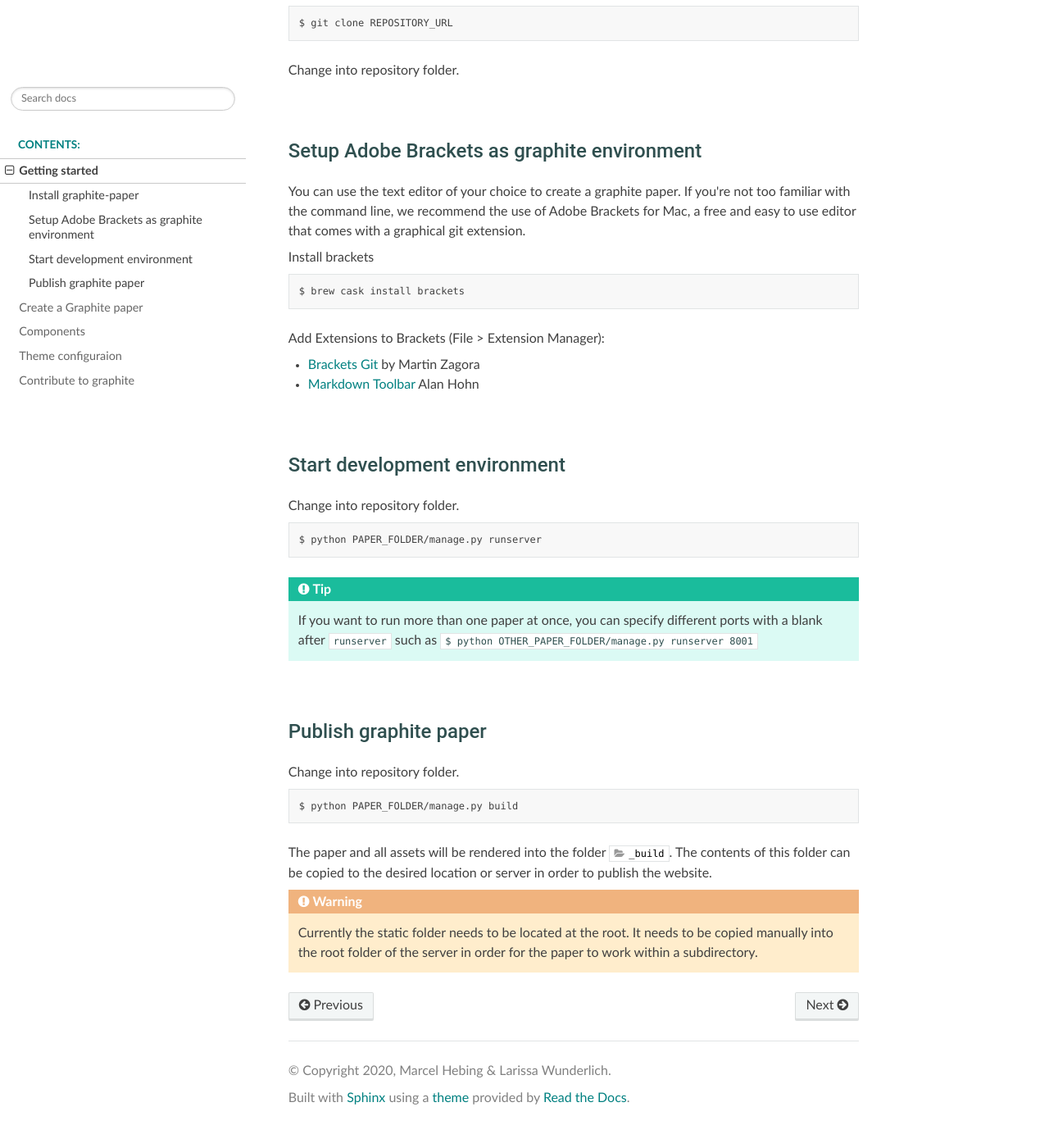
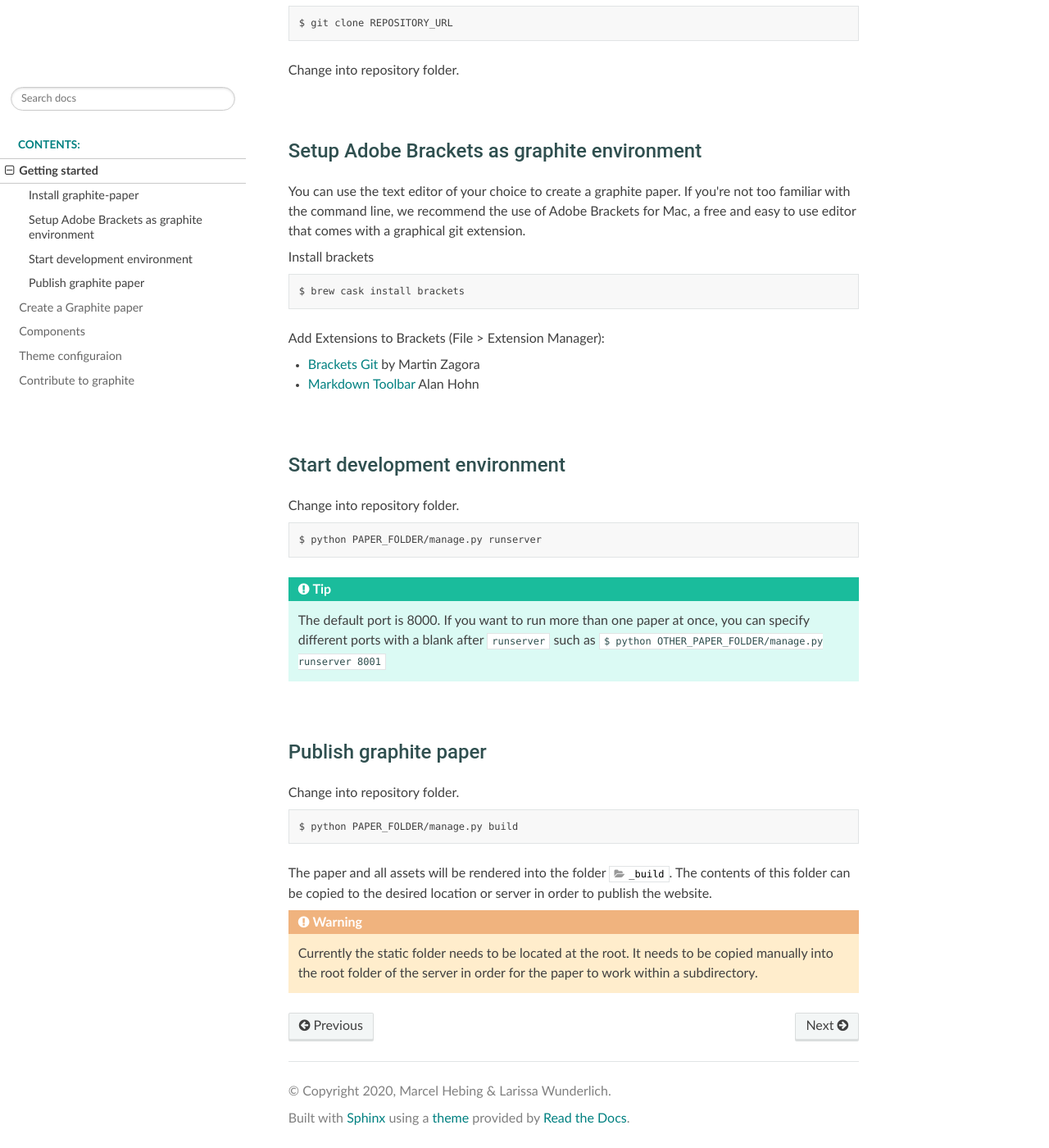
Before and after one commit to impactdistillery/graphite-paper, a Sphinx documentation site: the page built from docs/pages/getting-started.rst, in a window 1280 px wide and 1400 px high, scrolled down 783 px. Shown: the whole window at 82% size. Built offline with Sphinx 7.4.7 and the Read the Docs theme 2.0.0, drawn with Linux system fonts in a browser that asks for light colours; before the commit the page ends 2158 px from its top, so only the background shows below that.

```diff
--- a/docs/conf.py
+++ b/docs/conf.py
@@ -34,8 +34,8 @@ release = '2021'
 extensions = [
     'sphinx_rtd_theme',
 #    'sphinx.ext.viewcode',
-    'sphinx.ext.todo',
-    'sphinx_copybutton',
+#    'sphinx.ext.todo',
+#    'sphinx_copybutton',
 ]
 
 # Add any paths that contain templates here, relative to this directory.
@@ -82,5 +82,9 @@ html_css_files = [
 # Disable smart quotes (-- to dash)
 smartquotes = False
 
+# COPYBUTTON settings
 # Exclude bash $ for copying
 copybutton_prompt_text = "$ "
+
+# TODO settings
+todo_include_todos = True
--- a/docs/pages/create-paper.rst
+++ b/docs/pages/create-paper.rst
@@ -39,7 +39,7 @@ This will give you a starter with the following page structure:
     │   │   ├── directories.md
     │   │   ├── editors.md
     │   │   ├── index.md
-    │   │   └── referenceds.yaml
+    │   │   └── references.yaml
     │   │
     │   ├── theme
     │   │   ├── fonts
--- a/docs/pages/getting-started.rst
+++ b/docs/pages/getting-started.rst
@@ -66,7 +66,7 @@ Change into repository folder.
     $ python PAPER_FOLDER/manage.py runserver
 
 .. TIP::
-    If you want to run more than one paper at once, you can specify different ports with a blank after :code:`runserver` such as :code:`$ python OTHER_PAPER_FOLDER/manage.py runserver 8001`
+    The default port is 8000. If you want to run more than one paper at once, you can specify different ports with a blank after :code:`runserver` such as :code:`$ python OTHER_PAPER_FOLDER/manage.py runserver 8001`
 
 Publish graphite paper
 --------------------
```
Also changed, not shown: docs/pages/components.rst (+9 -1 lines), docs/requirements.txt (+5 -5 lines), docs/todo.rst (added, +9 -0 lines).
